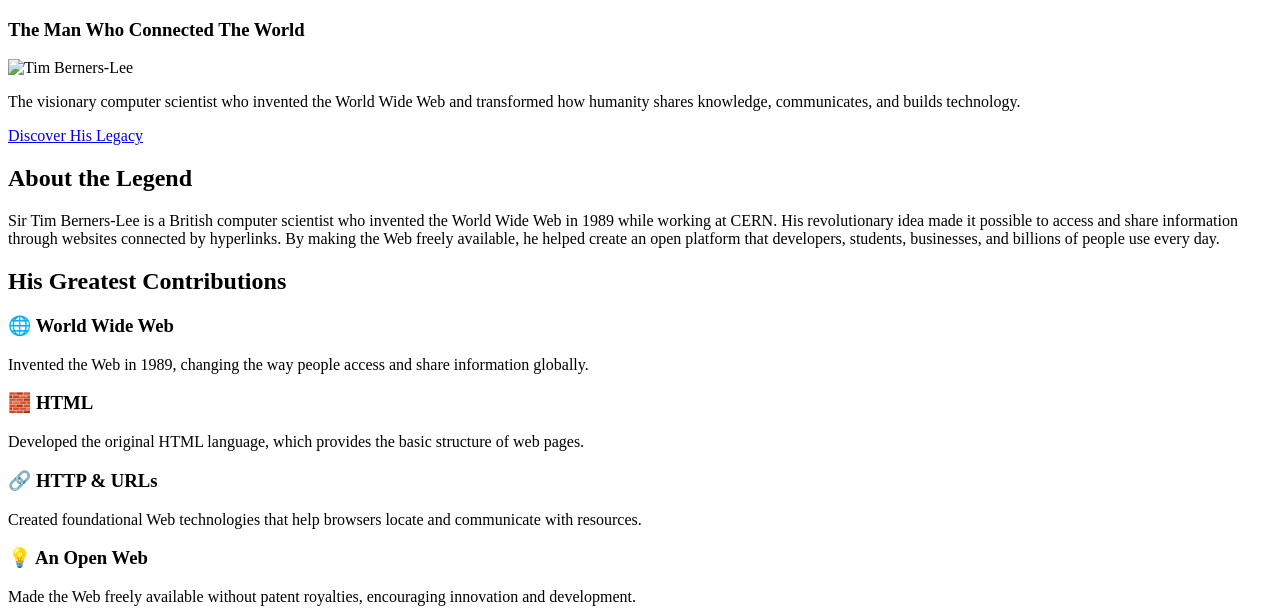
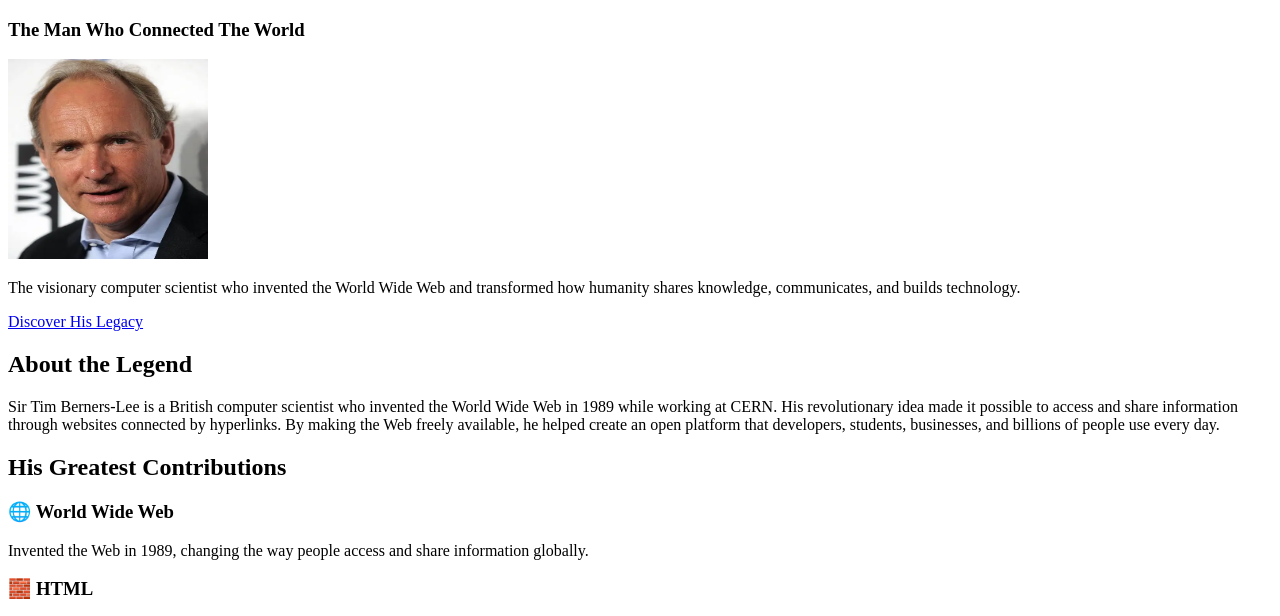
Before and after one commit to NishantBairagi/Tim-Berners-Lee-dedicated-portfolio, a plain HTML site: page index.html in a window 1280 px wide. Shown: the part 146-762 px from the top of the page. Drawn offline with Linux system fonts and the light colour scheme.

Commit message:
porfolio

```diff
--- a/index.html
+++ b/index.html
@@ -214,7 +214,7 @@
         <h3>The Man Who Connected The World</h3>
 
         <!-- Replace the src value with your image URL -->
-        <img src="/html/media/tim-bernersLee.webp"
+        <img src="tim-bernersLee.webp" width="200px" height="200px"
              alt="Tim Berners-Lee">
 
         <p>
```
